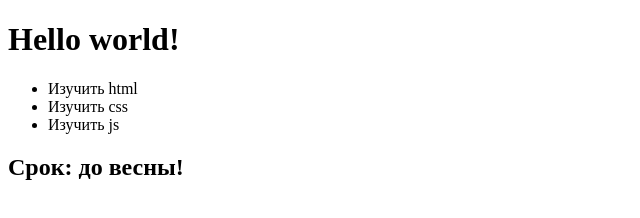
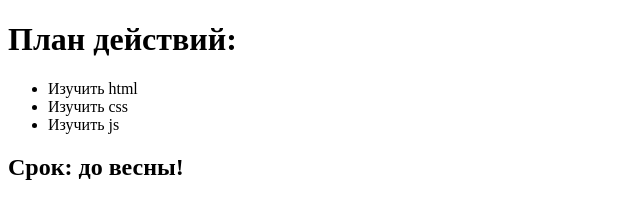
Before and after one commit to enake-e/Learning, a plain HTML site: page index.html in a window 1280 px wide. Shown: the whole page, without its empty margins (0-640 px from the left). Drawn offline with Linux system fonts and the light colour scheme.

Commit message:
my first commit!

```diff
--- a/index.html
+++ b/index.html
@@ -1,10 +1,10 @@
 <!DOCTYPE html>
 <html>
 <head>
-    <title>Пробничек</title>
+    <title>Hello world</title>
 </head>
 <body>
-    <h1>Hello world!</h1>
+    <h1>План действий:</h1>
     <ul>
         <li>Изучить html</li>
         <li>Изучить css</li>
```
